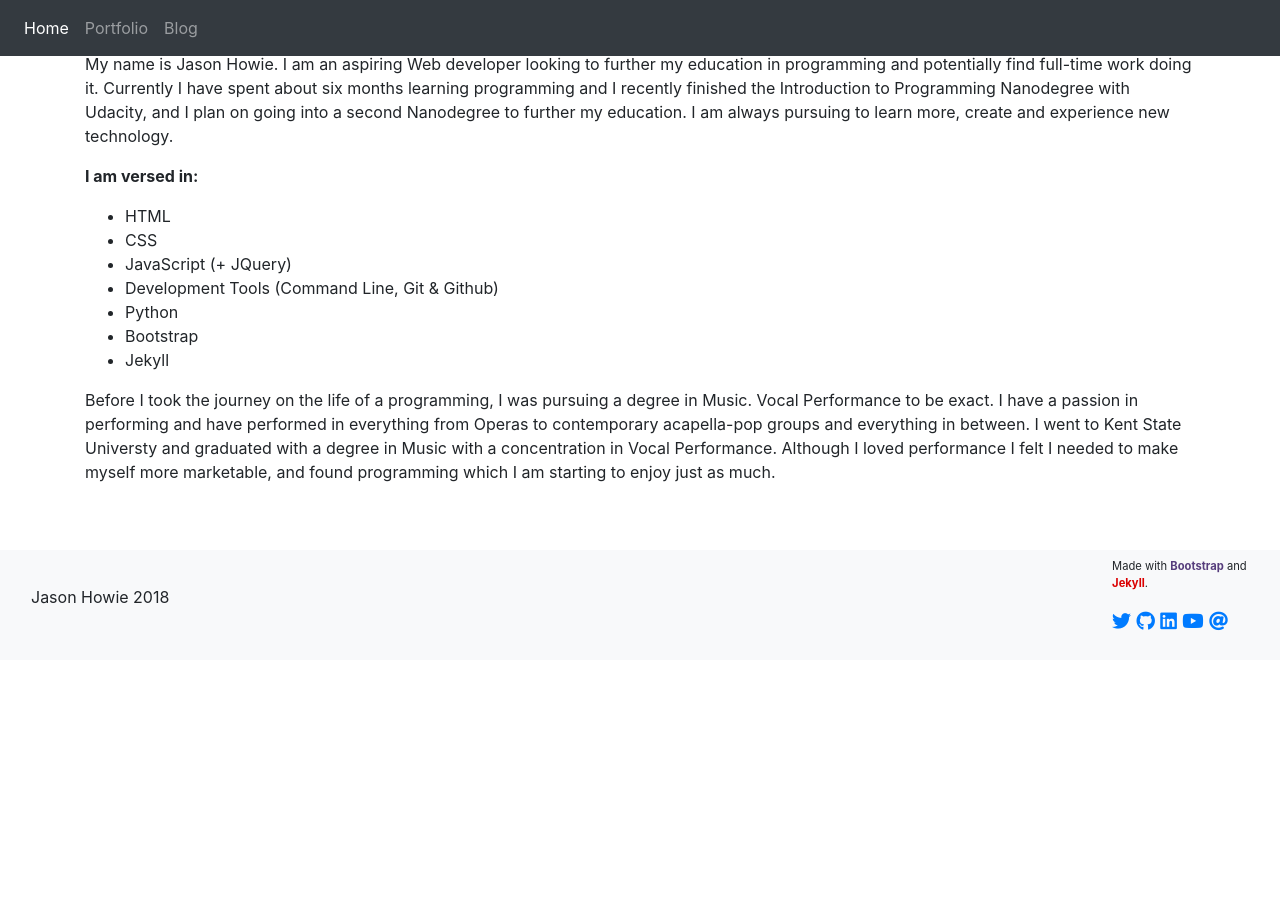
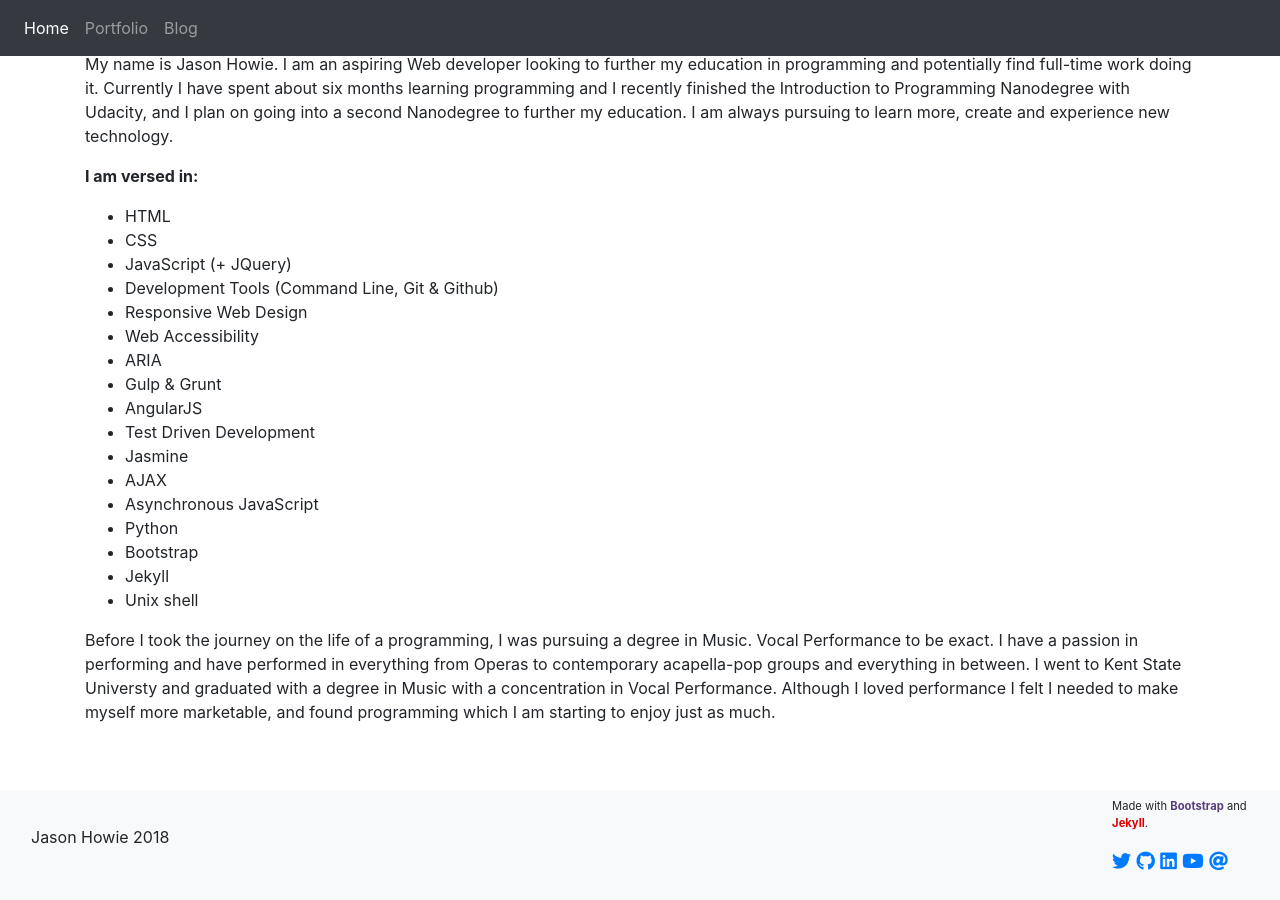
Before and after one commit to bt93/old_website, a Jekyll site: the page built from index.html, in a window 1280 px wide and 900 px high, scrolled down 928 px. Built offline with Jekyll 4.4.1, drawn with Linux system fonts in a browser that asks for light colours; nearby versions of some CDN libraries; before the commit the page ends 1588 px from its top, so only the background shows below that.

Commit message:
add items to list

```diff
--- a/index.html
+++ b/index.html
@@ -18,9 +18,19 @@ title: Home
 		<li>CSS</li>
 		<li>JavaScript (+ JQuery)</li>
 		<li>Development Tools (Command Line, Git & Github)</li>
+		<li>Responsive Web Design</li>
+		<li>Web Accessibility</li>
+		<li>ARIA</li>
+		<li>Gulp & Grunt</li>
+		<li>AngularJS</li>
+		<li>Test Driven Development</li>
+		<li>Jasmine</li>
+		<li>AJAX</li>
+		<li>Asynchronous JavaScript</li>
 		<li>Python</li>
 		<li>Bootstrap</li>
 		<li>Jekyll</li>
+		<li>Unix shell</li>
 	</ul>
 
 	<p>Before I took the journey on the life of a programming, I was pursuing a degree in Music. Vocal Performance to be
```
